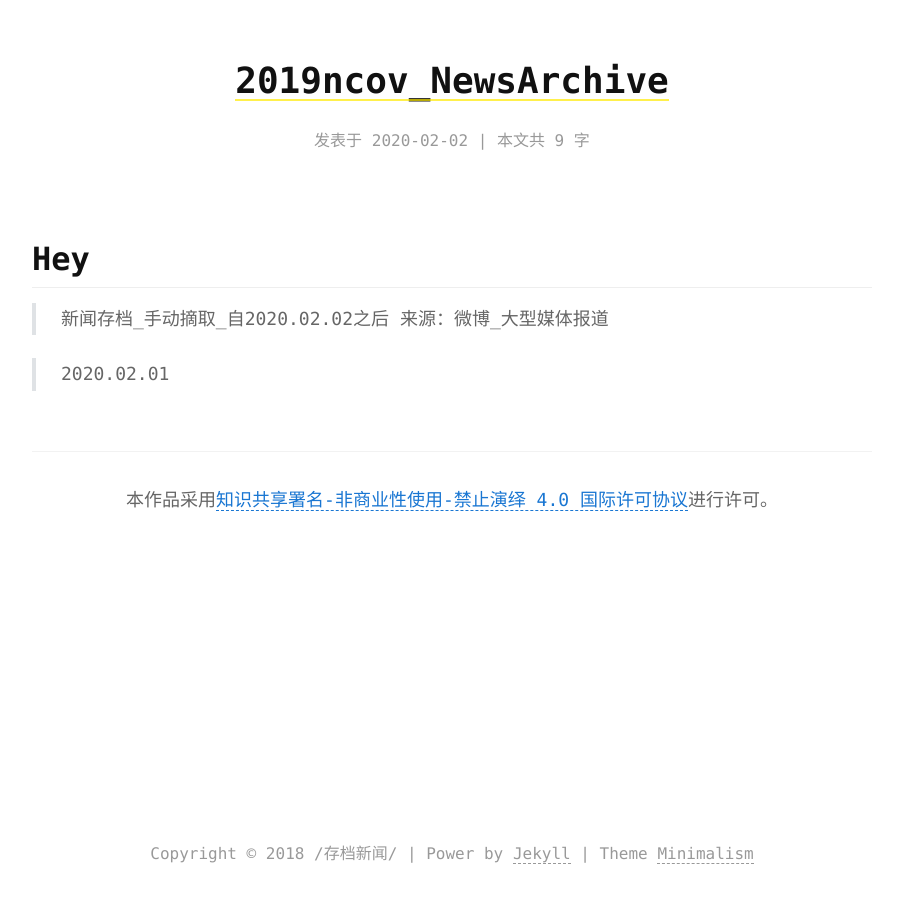
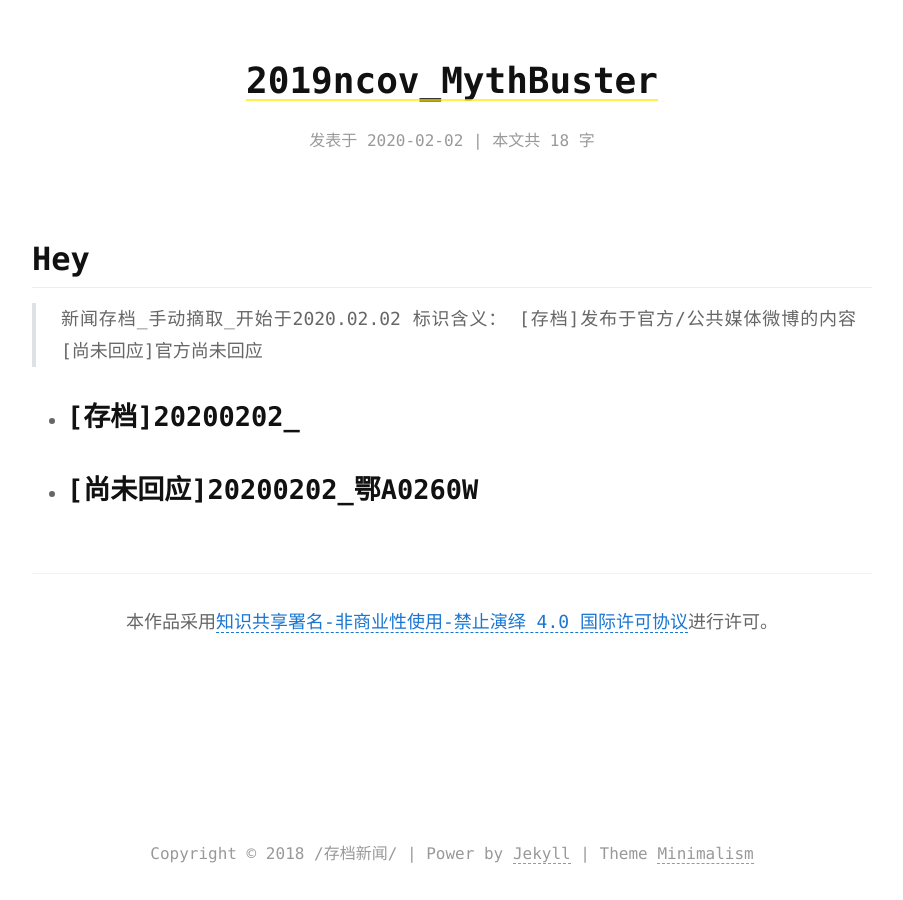
Before and after one commit to Roswellii/roswellii.github.io, a Jekyll site: the page built from _posts/2020-02-02-2019ncov_MythBuster -2020.md, in a window 1280 px wide. Shown: the whole page, without its empty margins (188-1091 px from the left). Built offline with Jekyll 4.4.1, drawn with Linux system fonts in a browser that asks for light colours.

Commit message:
Update and rename 2020-02-02-2019ncov_NewsArchive-2020.md to 2020-02-02-2019ncov_MythBuster -2020.md

```diff
--- a/_posts/2020-02-02-2019ncov_NewsArchive-2020.md
+++ b/_posts/2020-02-02-2019ncov_MythBuster -2020.md
@@ -1,7 +1,7 @@
 ---
 layout:     post                    # 使用的布局（不需要改）
-title:      2019ncov_NewsArchive              # 标题
-subtitle:   新冠病毒新闻存档 #副标题
+title:      2019ncov_MythBuster              # 标题
+subtitle:   新冠病毒流言粉碎机 #副标题
 date:       2020-02-02              # 时间
 author:     ALL VISITORS                      # 作者
 header-img: img/post-bg-2015.jpg    #这篇文章标题背景图片
@@ -11,7 +11,12 @@ tags:                               #标签
 ---
 
 ## Hey
->新闻存档_手动摘取_自2020.02.02之后
->来源：微博_大型媒体报道
+>新闻存档_手动摘取_开始于2020.02.02
+>标识含义：
+>[存档]发布于官方/公共媒体微博的内容
+>[尚未回应]官方尚未回应
 
->2020.02.01
+*
+### [存档]20200202_
+*
+### [尚未回应]20200202_鄂A0260W
```
